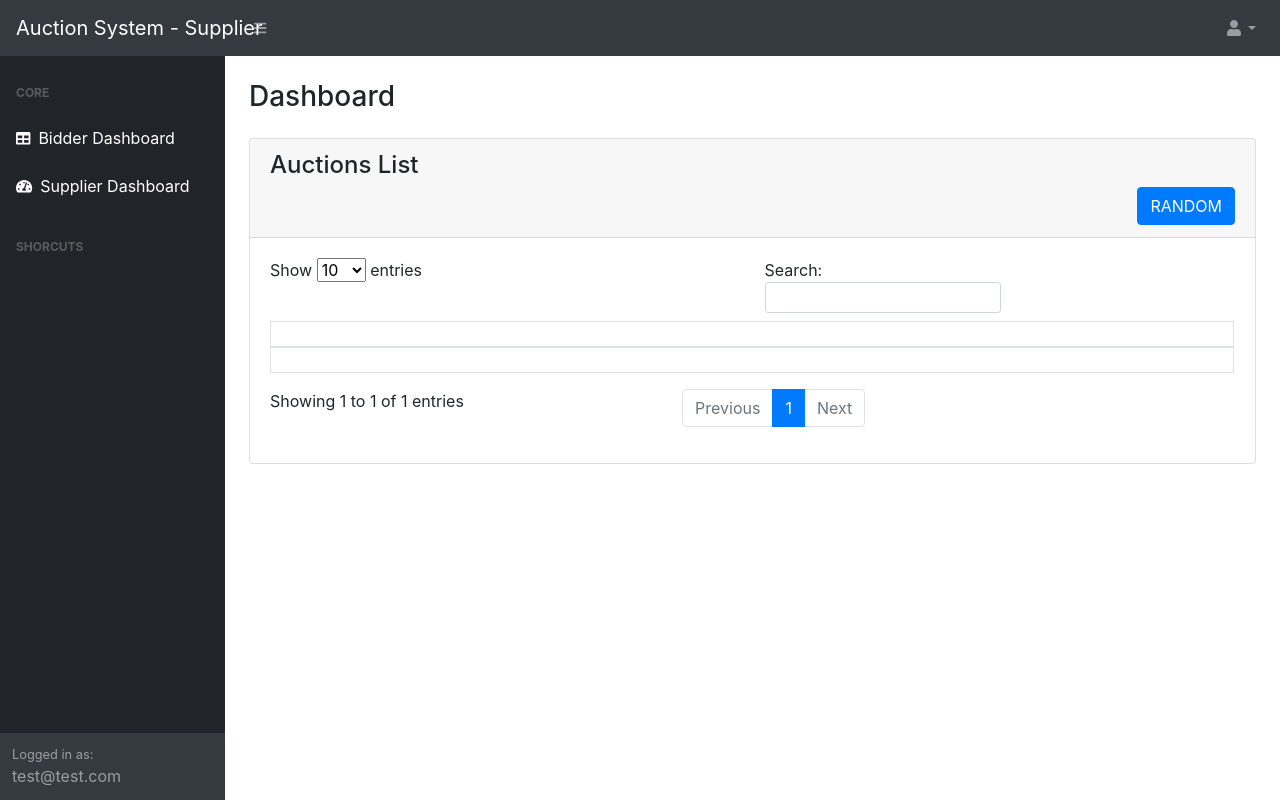
After one commit to MostDeadDeveloper/Automated-Classroom-Assistance-System-with-Integrations, a Django app: page /account/user/dashboard/ in a window 1280 px wide. The commit adds this page. Run offline with Django 3.2, Linux system fonts and the light colour scheme; a user stored in the database is signed in; some libraries are stand-ins or nearby versions.

Commit message:
Minor Bug Fixes to existing templates

```diff
--- a/app/account/urls.py
+++ b/app/account/urls.py
@@ -1,5 +1,7 @@
 from django.urls import path
 from django.contrib.auth import views as auth_views
+
+from account.views import DashboardView
 
 # from .views import CustomLoginView, SupplierDashboardView
 
@@ -12,6 +14,11 @@ urlpatterns = [
         {'template_name': 'account/login.html'},
         name='account_login',
     ),
+    path(
+        'user/dashboard/',
+        DashboardView.as_view(),
+        name='dashboard',
+    ),
     # path(
         # 'supplier/dashboard/',
         # SupplierDashboardView.as_view(),
--- a/app/account/views.py
+++ b/app/account/views.py
@@ -14,7 +14,12 @@ class BaseRedirectView(RedirectView):
         if not user.is_authenticated:
             return reverse('account:account_login')
 
+        if user.is_authenticated:
+            return reverse('account:dashboard')
+
         # if user.is_bidder:
             # return reverse('products:all_products_bidded')
-        # else:
-            # return reverse('account:supplier_dashboard')
+
+
+class DashboardView(LoginGenericView):
+    template_name = 'account/dashboard.html'
--- a/app/app/urls.py
+++ b/app/app/urls.py
@@ -23,7 +23,6 @@ from account.views import BaseRedirectView
 urlpatterns = [
     path('admin/', admin.site.urls),
     path('account/', include('account.urls')),
+    path('users/', include('django.contrib.auth.urls')),
     path('', BaseRedirectView.as_view(), name='index'),
-
-
 ]
--- /dev/null
+++ b/app/templates/account/dashboard.html
@@ -0,0 +1,46 @@
+{% extends 'base.html' %}
+{% load static %}
+
+{% block title %}
+  Dashboard
+{% endblock %}
+
+{% block content %}
+  <div class="container-fluid">
+    <h3 class="mt-4"> Dashboard</h3>
+    <div class="card mt-4">
+      <div class="card-header">
+        <h4>Auctions List </h4>
+        <a class="btn btn-primary float-right" href="">
+          RANDOM
+        </a>
+      </div>
+      <div class="card-body">
+        <div class="table-responsive">
+          <table class="table table-bordered" id ="dataTable">
+            <thead>
+              <tr>
+                <td>
+                </td>
+              </tr>
+            </thead>
+            <tbody>
+              <tr>
+                <td>
+                </td>
+              </tr>
+            </tbody>
+          </table>
+        </div>
+      </div>
+    </div>
+  </div>
+{% endblock %}
+
+{% block scripts %}
+<script>
+  $(document).ready( function () {
+    $('#dataTable').DataTable();
+  } );
+</script>
+{% endblock %}
--- a/app/templates/common/header.html
+++ b/app/templates/common/header.html
@@ -29,15 +29,15 @@
       <div class="sb-sidenav-menu">
     <div class="nav">
         <div class="sb-sidenav-menu-heading">Core</div>
-        {% if user.is_bidder %}
-        <a class="nav-link" href="{% url 'products:all_products_bidded' %}">
+        {% if user.is_authenticated %}
+        <a class="nav-link" href="">
           <div class="sb-nav-link-icon"><i class="fas fa-table"></i></div>
           Bidder Dashboard
         </a>
         {% endif %}
         {% if not user.is_bidder %}
 
-        <a class="nav-link" href="{% url 'account:supplier_dashboard' %}">
+        <a class="nav-link" href="">
         <div class="sb-nav-link-icon"><i class="fas fa-tachometer-alt"></i></div>
         Supplier Dashboard
           </a>
@@ -87,34 +87,34 @@
       {% comment %}</nav>{% endcomment %}
         {% comment %}</div>{% endcomment %}
       <div class="sb-sidenav-menu-heading">Shorcuts</div>
-        {% if not user.is_bidder %}
-        <a class="nav-link" href={% url 'auction:all_auctions' %}>
+      {% if not user.is_authenticated %}
+        <a class="nav-link" href=>
           <div class="sb-nav-link-icon"><i class="fas fa-chart-area"></i></div>
             My Auctions
         </a>
-        <a class="nav-link" href="{% url 'products:all' %}">
+        <a class="nav-link" href="">
           <div class="sb-nav-link-icon"><i class="fas fa-table"></i></div>
             My Auctioned Products
         </a>
-        <a class="nav-link" href="{% url 'products:all_products_releasable' %}">
+        <a class="nav-link" href="">
           <div class="sb-nav-link-icon"><i class="fas fa-table"></i></div>
             Releasable Products
         </a>
         {% endif %}
         {% if user.is_bidder %}
-        <a class="nav-link" href="{% url 'auction:all_auctions_available' %}">
+        <a class="nav-link" href="">
           <div class="sb-nav-link-icon"><i class="fas fa-table"></i></div>
             Available Auctions
         </a>
-        <a class="nav-link" href="{% url 'auction:all_auctions_ongoing' %}">
+        <a class="nav-link" href="">
           <div class="sb-nav-link-icon"><i class="fas fa-table"></i></div>
             Ongoing Auctions
         </a>
-        <a class="nav-link" href="{% url 'products:all_products_claimed' %}">
+        <a class="nav-link" href="">
           <div class="sb-nav-link-icon"><i class="fas fa-table"></i></div>
             Owned/Claimed Products
         </a>
-        <a class="nav-link" href="{% url 'products:all_products_unclaimed' %}">
+        <a class="nav-link" href="">
           <div class="sb-nav-link-icon"><i class="fas fa-table"></i></div>
           Unclaimed Products
         </a>
```
Also changed, not shown: app/bot/bot.py (+0 -105 lines).
